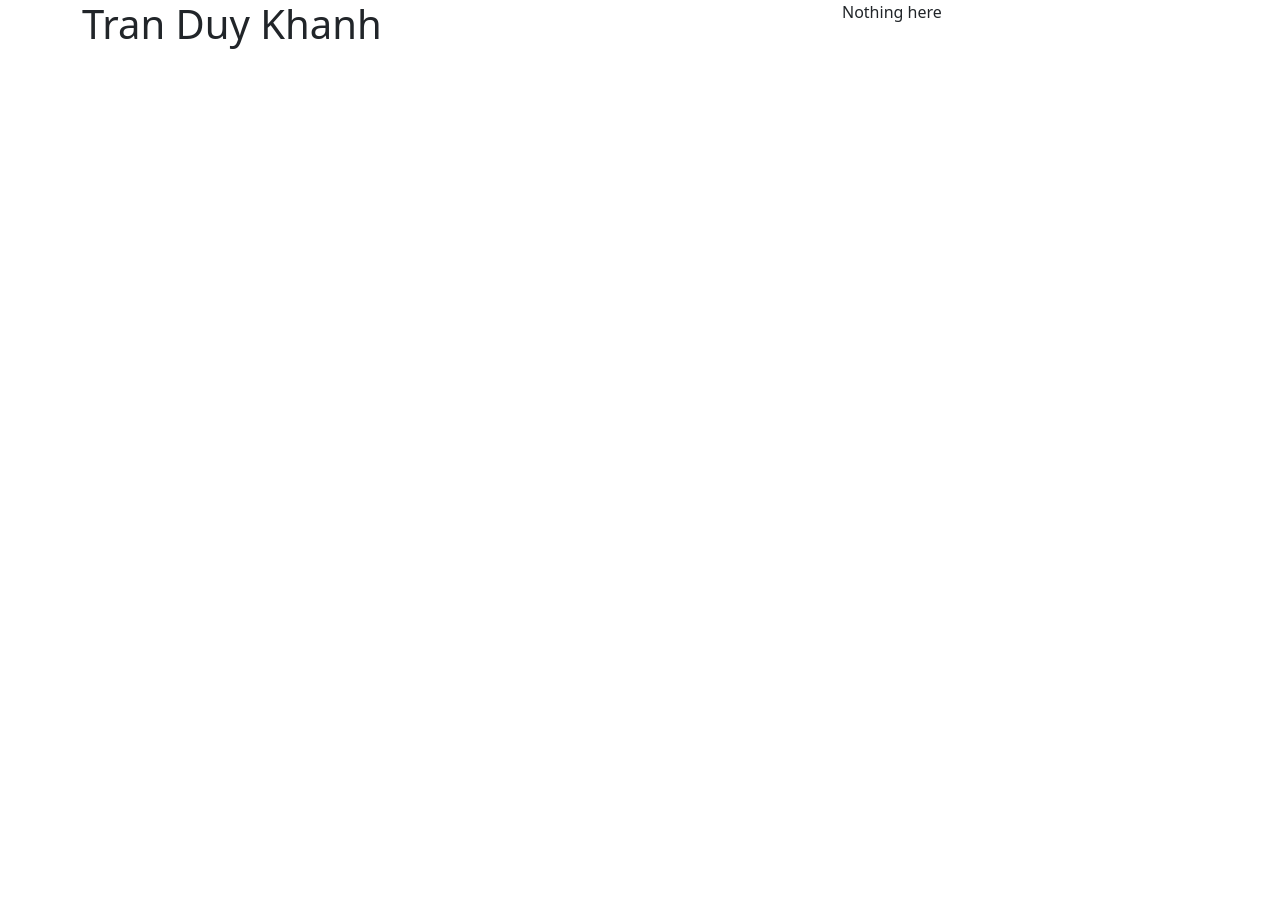
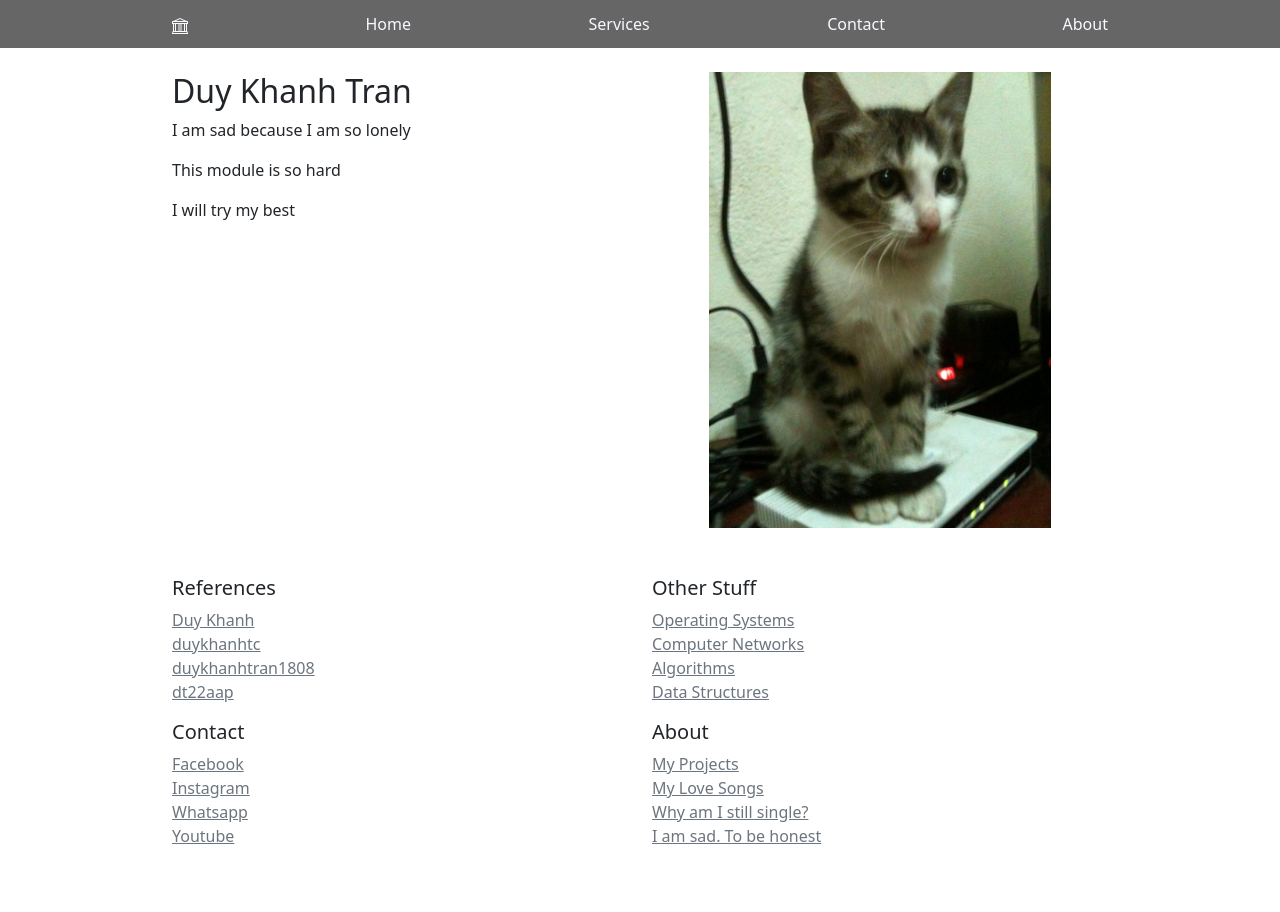
Before and after one commit to duykhanhtran1808/oct-22-os-page, a plain HTML site: page index.html in a window 1280 px wide. Before the commit the page ends 800 px from the top, so only its background shows below. Drawn offline with nearby package versions, Linux system fonts and the light colour scheme.

Commit message:
add bootstrap

```diff
--- a/index.html
+++ b/index.html
@@ -3,25 +3,85 @@
 
 <head>
     <meta charset="UTF-8">
-    <meta http-equiv="X-UA-Compatible" content="IE=edge">
     <meta name="viewport" content="width=device-width, initial-scale=1.0">
+    <meta name="author" content="Duy Khanh Tran, duykhanhtran1808, duykhanhtc, dt22aap">
+
     <link href="https://cdn.jsdelivr.net/npm/bootstrap@5.0.2/dist/css/bootstrap.min.css" rel="stylesheet"
         integrity="sha384-EVSTQN3/azprG1Anm3QDgpJLIm9Nao0Yz1ztcQTwFspd3yD65VohhpuuCOmLASjC" crossorigin="anonymous">
+
     <link rel="stylesheet" href="style.css">
-    <title>Document</title>
+    <title>dt22aap</title>
 </head>
 
 <body>
-    <section class="container">
-        <div class="row">
-            <div class="col-8">
-                <h1>Tran Duy Khanh</h1>
+    <header class="nav-bar sticky-top py-1">
+        <nav class="container d-flex flex-column flex-md-row justify-content-between">
+    <a class="py-2" href="#">
+        <svg xmlns="http://www.w3.org/2000/svg" width="16" height="16" fill="currentColor" class="bi bi-bank" viewBox="0 0 16 16">
+            <path d="m8 0 6.61 3h.89a.5.5 0 0 1 .5.5v2a.5.5 0 0 1-.5.5H15v7a.5.5 0 0 1 .485.38l.5 2a.498.498 0 0 1-.485.62H.5a.498.498 0 0 1-.485-.62l.5-2A.501.501 0 0 1 1 13V6H.5a.5.5 0 0 1-.5-.5v-2A.5.5 0 0 1 .5 3h.89L8 0ZM3.777 3h8.447L8 1 3.777 3ZM2 6v7h1V6H2Zm2 0v7h2.5V6H4Zm3.5 0v7h1V6h-1Zm2 0v7H12V6H9.5ZM13 6v7h1V6h-1Zm2-1V4H1v1h14Zm-.39 9H1.39l-.25 1h13.72l-.25-1Z"/>
+          </svg>
+    </a>
+    <a class="py-2 d-none d-md-inline-block" href="#">Home</a>
+    <a class="py-2 d-none d-md-inline-block" href="#">Services</a>
+    <a class="py-2 d-none d-md-inline-block" href="#">Contact</a>
+    <a class="py-2 d-none d-md-inline-block" href="#">About</a>
+        </nav>
+    </header>
+    <main class="container">
+        <div class="row  pt-4">
+            <div class="col-6 col-md">
+                <h2>Duy Khanh Tran</h2>
+                <p>I am sad because I am so lonely</p>
+                <p>This module is so hard</p>
+                <p>I will try my best</p>
             </div>
-            <div class="col-4">
-                <p>Nothing here</p>
+            <div class="col-6 col-md">
+                <img src="catpic.jpg" alt="Cat Pic" class="rounded img-fluid">
             </div>
         </div>
-    </section>
+    </main>
+    <footer class="container py-5">
+        <div class="row">
+            <div class="col-6 col-md">
+                <h5>References</h5>
+                <ul class="list-unstyled text-small">
+                    <li><a href="#" class="link-secondary">Duy Khanh</a></li>
+                    <li><a href="#" class="link-secondary">duykhanhtc</a></li>
+                    <li><a href="#" class="link-secondary">duykhanhtran1808</a></li>
+                    <li><a href="#" class="link-secondary">dt22aap</a></li>
+                </ul>
+            </div>
+
+            <div class="col-6 col-md">
+                <h5>Other Stuff</h5>
+                <ul class="list-unstyled text-small">
+                    <li><a href="#" class="link-secondary">Operating Systems</a></li>
+                    <li><a href="#" class="link-secondary">Computer Networks</a></li>
+                    <li><a href="#" class="link-secondary">Algorithms</a></li>
+                    <li><a href="#" class="link-secondary">Data Structures</a></li>
+                </ul>
+            </div>
+
+            <div class="col-6 col-md">
+                <h5>Contact</h5>
+                <ul class="list-unstyled text-small">
+                    <li><a href="#" class="link-secondary">Facebook</a></li>
+                    <li><a href="#" class="link-secondary">Instagram</a></li>
+                    <li><a href="#" class="link-secondary">Whatsapp</a></li>
+                    <li><a href="#" class="link-secondary">Youtube</a></li>
+                </ul>
+            </div>
+            <div class="col-6 col-md">
+                <h5>About</h5>
+                <ul class="list-unstyled text-small">
+                    <li><a href="#" class="link-secondary">My Projects</a></li>
+                    <li><a href="#" class="link-secondary">My Love Songs</a></li>
+                    <li><a href="#" class="link-secondary">Why am I still single?</a></li>
+                    <li><a href="#" class="link-secondary">I am sad. To be honest</a></li>
+                </ul>
+            </div>
+        </div>
+    </footer>
 
 
 
--- a/style.css
+++ b/style.css
@@ -0,0 +1,20 @@
+.container {
+    max-width: 960px;
+}
+
+.nav-bar {
+background-color: rgba(0, 0, 0, .60);
+-webkit-backdrop-filter: saturate(120%) blur(10px);
+backdrop-filter: saturate(120%) blur(10px);
+}
+
+.nav-bar a {
+    color: ghostwhite;
+    transition: color .10s ease-in-out;
+    text-decoration: none;
+}
+
+.nav-bar a:hover {
+    color:cornsilk;
+    text-decoration: none;
+}
```
Also changed, not shown: catpic.jpg (added).
